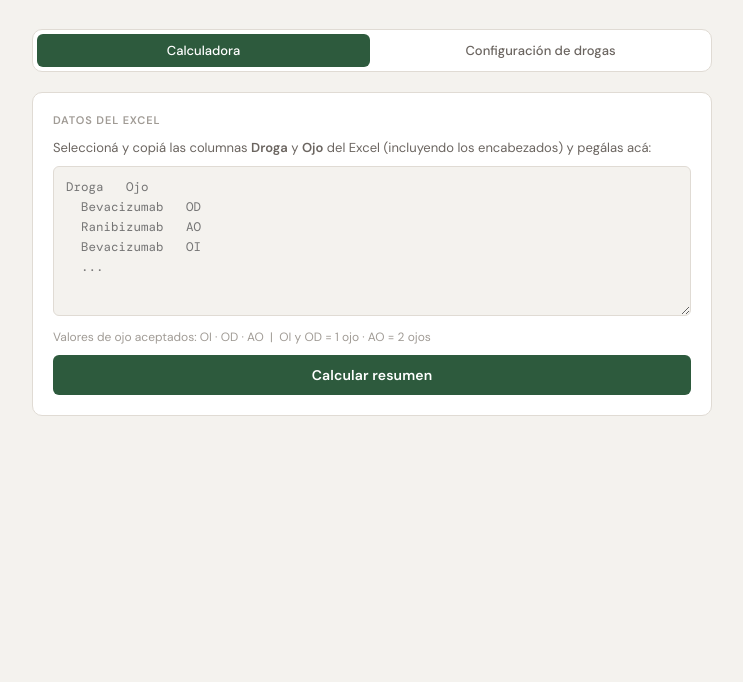
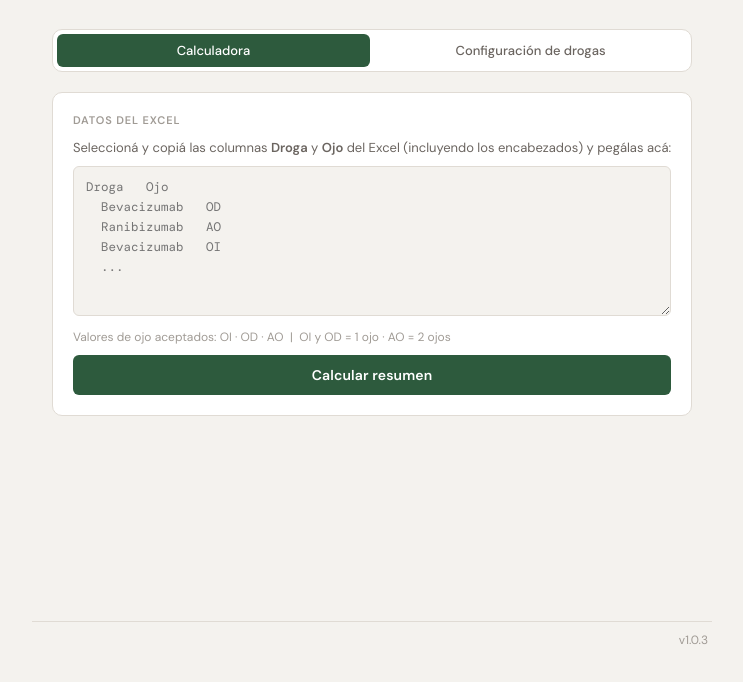
Before and after one commit to juliancavallo/ophthalmic-dose-tracker, a plain HTML site: page index.html in a window 1280 px wide. Shown: the part 88-770 px from the top of the page, without its empty margins (268-1011 px from the left). Drawn offline with nearby package versions, Linux system fonts and the light colour scheme; no server answers.

Commit message:
Ubicar footer de version al pie

```diff
--- a/index.html
+++ b/index.html
@@ -76,6 +76,10 @@
     </div>
   </div>
 
+  <footer class="app-footer">
+    <span>v1.0.3</span>
+  </footer>
+
   <div id="edit-modal" class="modal-backdrop" style="display:none;">
     <div class="modal" role="dialog" aria-modal="true" aria-labelledby="edit-modal-title">
       <div class="modal-header">
--- a/styles.css
+++ b/styles.css
@@ -26,6 +26,8 @@
     color: var(--text);
     min-height: 100vh;
     padding: 2rem 1rem 4rem;
+    display: flex;
+    flex-direction: column;
   }
 
   header {
@@ -67,6 +69,17 @@
   .container {
     max-width: 680px;
     margin: 0 auto;
+  }
+
+  .app-footer {
+    max-width: 680px;
+    margin: auto auto 0;
+    padding: 10px 4px 0;
+    border-top: 1px solid var(--border);
+    font-size: 12px;
+    color: var(--text3);
+    text-align: right;
+    width: 100%;
   }
 
   .tabs {
```
